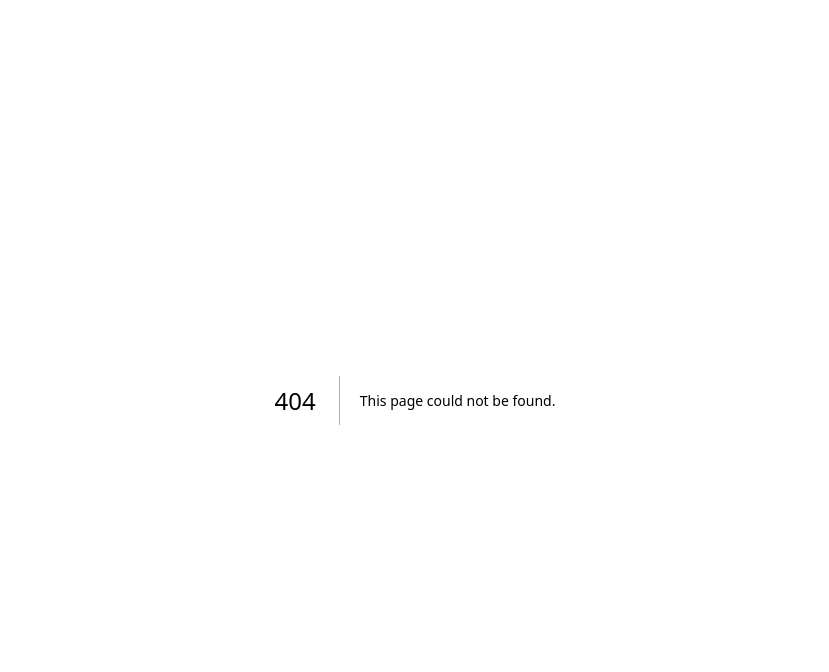
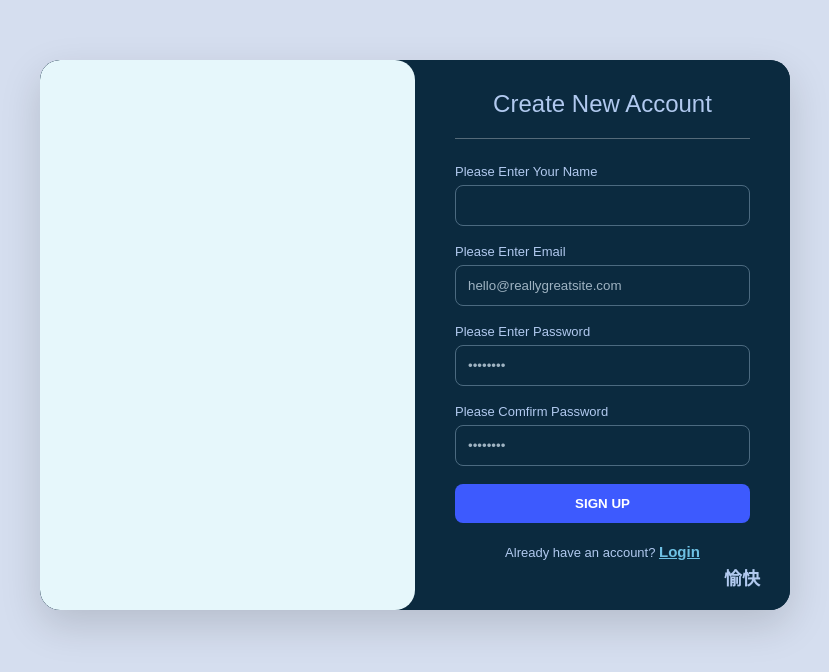
Before and after one commit to WaiZawTun-coder/yukai_frontend, a Next.js app: page /register in a window 1280 px wide. Before the commit this address had no page. Shown: the top 672 px of the page, without its empty margins (225-1054 px from the left). Built offline with nearby package versions, Linux system fonts and the light colour scheme.

Commit message:
register page

```diff
--- /dev/null
+++ b/src/app/css/register.css
@@ -0,0 +1,124 @@
+.signup-container {
+  width: 750px;
+  height: 550px;
+  margin: 60px auto;
+  display: flex;
+  border-radius: 20px;
+  overflow: hidden;
+  box-shadow: 0 15px 40px rgba(0, 0, 0, 0.15);
+  background-color: #0b2a3f;
+}
+.signup-line {
+  border: none;
+  height: 1px;
+  background-color: rgba(255, 255, 255, 0.3);
+  margin: 20px 0 25px;
+}
+.signup-left {
+  width: 50%;
+  background: #e6f7fb;
+  display: flex;
+  align-items: center;
+  justify-content: center;
+  border-radius: 20px;
+}
+
+.signup-right {
+  width: 50%;
+  background: #0b2a3f;
+  color: #fff;
+  padding: 30px 40px;
+  position: relative;
+}
+.signup-right h2 {
+  text-align: center;
+  margin-bottom: 10px;
+  font-weight: 500;
+  color: #b1c9ef;
+}
+
+.signup-right form {
+  display: flex;
+  flex-direction: column;
+}
+
+.signup-right label {
+  font-size: 13px;
+  margin-bottom: 6px;
+  color: #b1c9ef;
+}
+signup-right input {
+  background: transparent;
+  border: 1px solid #4c6a80;
+  border-radius: 8px;
+  padding: 12px;
+  color: #b1c9ef;
+  margin-bottom: 18px;
+  outline: none;
+}
+
+.signup-right input::placeholder {
+  color: #9fb3c2;
+}
+
+.signup-right input:focus {
+  border-color: #6ec1e4;
+  transform: scaleX(1.02) 0.09s;
+
+  width: 102%;
+}
+.signup-right input {
+  background: transparent;
+  border: 1px solid #4c6a80;
+  border-radius: 8px;
+  padding: 12px;
+  color: #b1c9ef;
+  margin-bottom: 18px;
+  outline: none;
+}
+
+.signup-right input::placeholder {
+  color: #9fb3c2;
+}
+
+.signup-right input:focus {
+  border-color: #6ec1e4;
+}
+
+.signup-right button {
+  background: #3d5afe;
+  border: none;
+  padding: 12px;
+  border-radius: 8px;
+  color: #fff;
+  font-weight: 600;
+  cursor: pointer;
+}
+
+.signup-right button:hover {
+  background: #304ffe;
+}
+
+.signin {
+  text-align: center;
+  font-size: 13px;
+  margin-top: 20px;
+  color: #b1c9ef;
+}
+
+.signin span {
+  color: #6ec1e4;
+  cursor: pointer;
+  font-size: 15px;
+  font-weight: bold;
+  text-decoration: underline;
+
+}
+.brand {
+  position: absolute;
+  bottom: 20px;
+  right: 30px;
+  font-size: 18px;
+  color: #b1c9ef;
+  font-weight: bold;
+}
--- a/src/app/globals.css
+++ b/src/app/globals.css
@@ -1,4 +1,5 @@
 @import url(./demo-page/demo-page.css);
+@import url("./css/register.css");
 
 @font-face {
   font-family: "Subjectivity";
@@ -13,7 +14,7 @@
   --primary-color: #628ecb;
   --secondary-color: #8aaeed;
   --accent-color: #b1c9ef;
-  --text-color: #1f2937;
+  --text-color: #0d0e0f;
   --background-color: #d5deef;
 
   /* Success - Positive actions, completion */
--- /dev/null
+++ b/src/app/register/page.js
@@ -0,0 +1,44 @@
+const Register = () => {
+  return (
+    <div className="signup-container">
+
+      <div className="signup-left">
+
+      </div>
+
+
+      <div  className="signup-right">
+       <h2>Create New Account</h2>
+       <hr className="signup-line" />
+
+
+        <form>
+          <label>Please Enter Your Name</label>
+          <input type="text" name="" required />
+
+
+          <label>Please Enter Email</label>
+          <input type="email" name="" placeholder="hello@reallygreatsite.com" required/>
+
+          <label>Please Enter Password</label>
+          <input type="password" name="" placeholder="••••••••" required/>
+
+          <label>Please Comfirm Password</label>
+          <input type="password" name="" placeholder="••••••••" required/>
+
+
+          <button type="submit">SIGN UP</button>
+        </form>
+
+        <p className="signin">
+          Already have an account? <span>Login</span>
+        </p>
+
+        <p className="brand">愉快</p>
+      </div>
+
+    </div>
+  );
+};
+
+export default Register;
```
